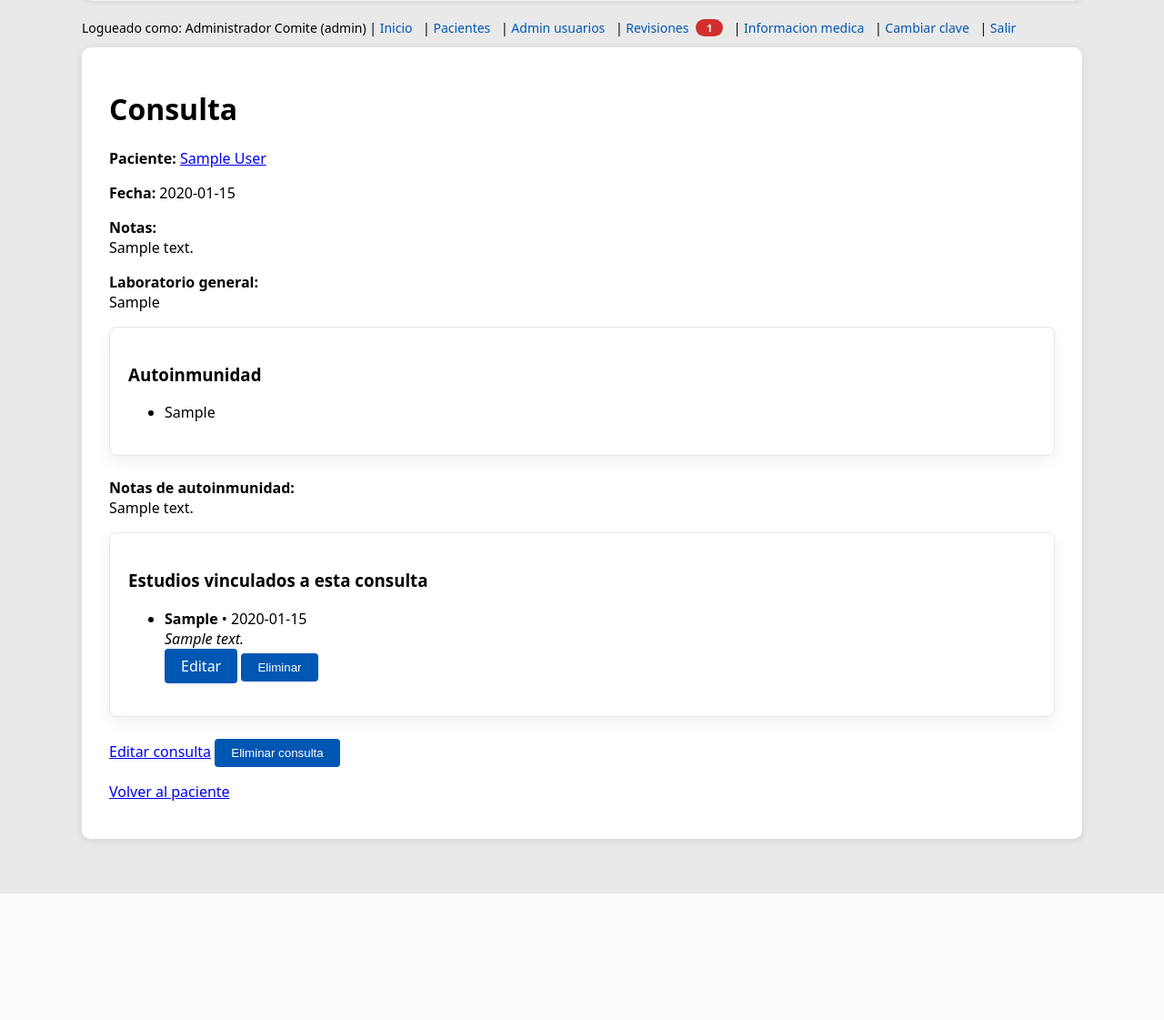
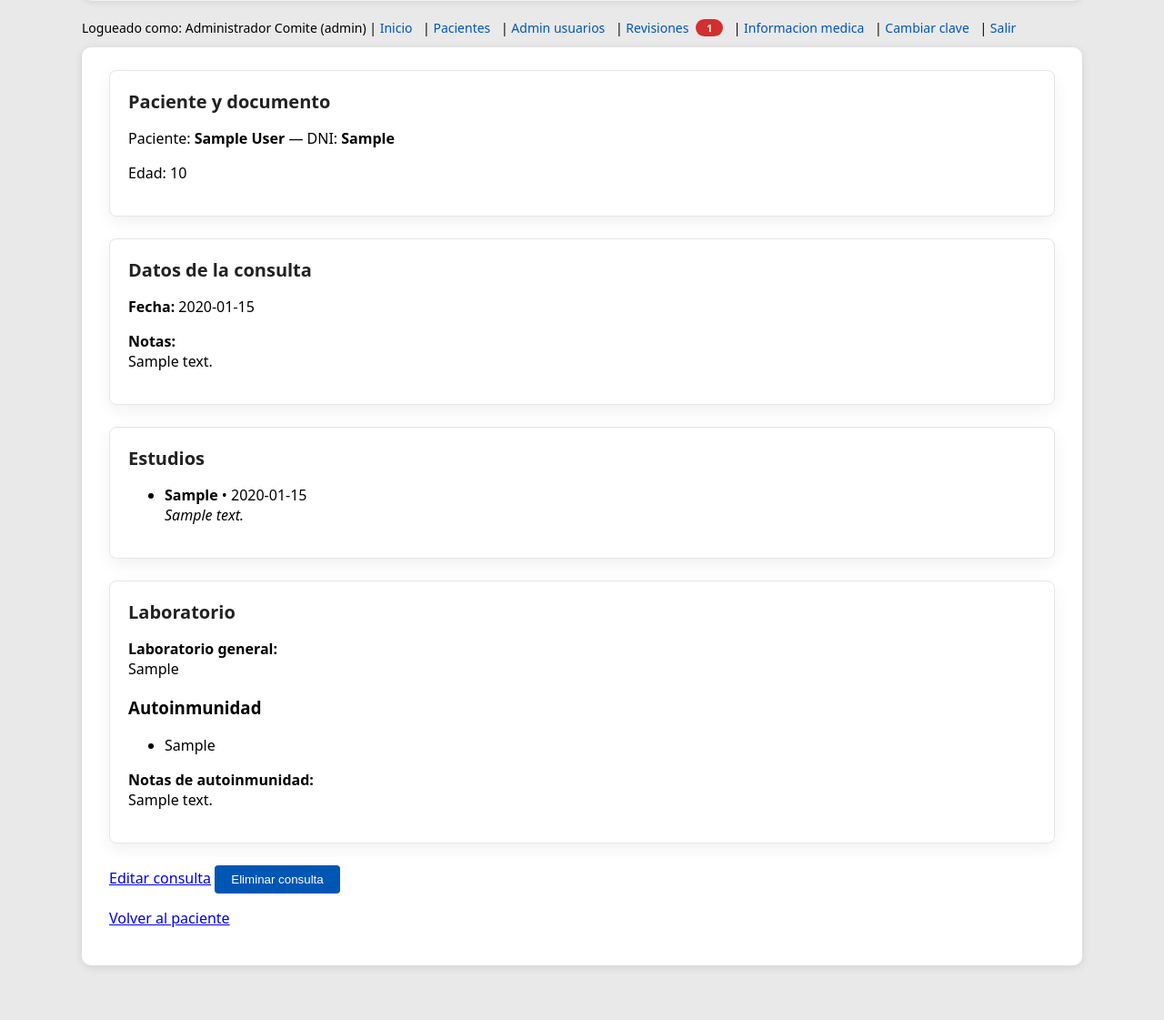
Before and after one commit to comitetoraxvm/comite-torax, a Flask app: page /consultations/1/view in a window 1280 px wide. Shown: the part 159-1280 px from the top of the page at 91% size. Before the commit the page ends 1141 px from the top, so only its background shows below. Run offline with Flask 3, Linux system fonts and the light colour scheme; a user stored in the database is signed in; tables that the repository leaves empty hold one stand-in row (values such as "Sample post"); some libraries are stand-ins or nearby versions.

Commit message:
feat: fix voice buttons in consultation templates and improve consultation_view layout with cards; remove agregar estudio from consultation list

```diff
--- a/templates/consultation_view.html
+++ b/templates/consultation_view.html
@@ -1,18 +1,53 @@
 {% extends "base.html" %}
 {% block content %}
-<h1>Consulta</h1>
-<p><strong>Paciente:</strong> <a href="{{ url_for('patient_detail', patient_id=patient.id) }}">{{ patient.full_name }}</a></p>
+<div class="container my-4">
+
+  <div class="form-section">
+    <h2>Paciente y documento</h2>
+    <p class="mb-1">
+      Paciente: <strong>{{ consultation.patient.full_name }}</strong>
+      — DNI: <strong>{{ consultation.patient.dni or "" }}</strong>
+    </p>
+    {% if consultation.patient.age %}
+    <p class="mb-0">Edad: {{ consultation.patient.age }}</p>
+    {% endif %}
+  </div>
+
+  <div class="form-section">
+    <h2>Datos de la consulta</h2>
     <p><strong>Fecha:</strong> {{ consultation.date or '---' }}</p>
     {% if consultation.notes %}
       <p><strong>Notas:</strong><br>{{ consultation.notes | nl2br }}</p>
     {% endif %}
+  </div>
+
+  <!-- Estudios vinculados -->
+  {% if studies %}
+  <div class="form-section">
+    <h2>Estudios</h2>
+    <ul>
+      {% for study in studies %}
+        <li>
+          <strong>{{ study.study_type or "---" }}</strong>
+          {% if study.date %} • {{ study.date }} {% endif %}
+          {% if study.description %}
+            <br><em>{{ study.description }}</em>
+          {% endif %}
+        </li>
+      {% endfor %}
+    </ul>
+  </div>
+  {% endif %}
+
+  <!-- Laboratorio -->
+  <div class="form-section">
+    <h2>Laboratorio</h2>
     {% if consultation.lab_general %}
       <p><strong>Laboratorio general:</strong><br>{{ consultation.lab_general | nl2br }}</p>
     {% endif %}
 
     {% set labs = consultation.lab_immunology|as_list %}
     {% if labs %}
-  <div class="form-section">
       <h3>Autoinmunidad</h3>
       <ul>
         {% for code in labs %}
@@ -24,38 +59,12 @@
           </li>
         {% endfor %}
       </ul>
-  </div>
     {% endif %}
 
     {% if consultation.lab_immunology_notes %}
       <p><strong>Notas de autoinmunidad:</strong><br>{{ consultation.lab_immunology_notes | nl2br }}</p>
     {% endif %}
-
-{% if studies %}
-<div class="form-section">
-  <h3>Estudios vinculados a esta consulta</h3>
-  <ul>
-    {% for study in studies %}
-      <li>
-        <strong>{{ study.study_type or "---" }}</strong>
-        {% if study.date %} • {{ study.date }} {% endif %}
-        {% if study.description %}
-          <br><em>{{ study.description }}</em>
-        {% endif %}
-        {% if study.created_by_id == current_user.id %}
-          <div class="study-actions">
-            <a href="{{ url_for('study_edit', study_id=study.id) }}" class="btn-link">Editar</a>
-            <form method="POST" action="{{ url_for('study_delete', study_id=study.id) }}" style="display:inline;" onsubmit="return confirm('¿Estás seguro de que deseas eliminar este estudio? Esta acción no se puede deshacer.');">
-              <input type="hidden" name="csrf_token" value="{{ csrf_token() }}"/>
-              <button type="submit" class="btn-link btn-danger">Eliminar</button>
-            </form>
   </div>
-        {% endif %}
-      </li>
-    {% endfor %}
-  </ul>
-</div>
-{% endif %}
 
   <!-- Botones de acción (solo para el creador) -->
   {% if consultation.created_by_id == current_user.id %}
@@ -69,4 +78,5 @@
   {% endif %}
 
   <p class="mt-3"><a href="{{ url_for('patient_detail', patient_id=patient.id) }}">Volver al paciente</a></p>
+</div>
 {% endblock %}
--- a/templates/patient_detail.html
+++ b/templates/patient_detail.html
@@ -202,11 +202,6 @@
           <small>Creado por: {{ c.created_by.full_name or c.created_by.email }}</small><br>
         {% endif %}
         <a href="{{ url_for('consultation_view', consultation_id=c.id) }}">Ver consulta</a>
-        {% if not c.created_by_id or c.created_by_id == current_user.id %}
-          | <a href="{{ url_for('study_new', patient_id=patient.id) }}">Agregar estudio</a>
-        {% else %}
-          | <small>Solo consulta quien la creó.</small>
-        {% endif %}
         </li>
         <hr>
       {% endfor %}
```
Also changed, not shown: templates/consultation_edit.html (+9 -9 lines), templates/consultation_new.html (+10 -10 lines). Lines whose indentation alone changed are shown as unchanged.
